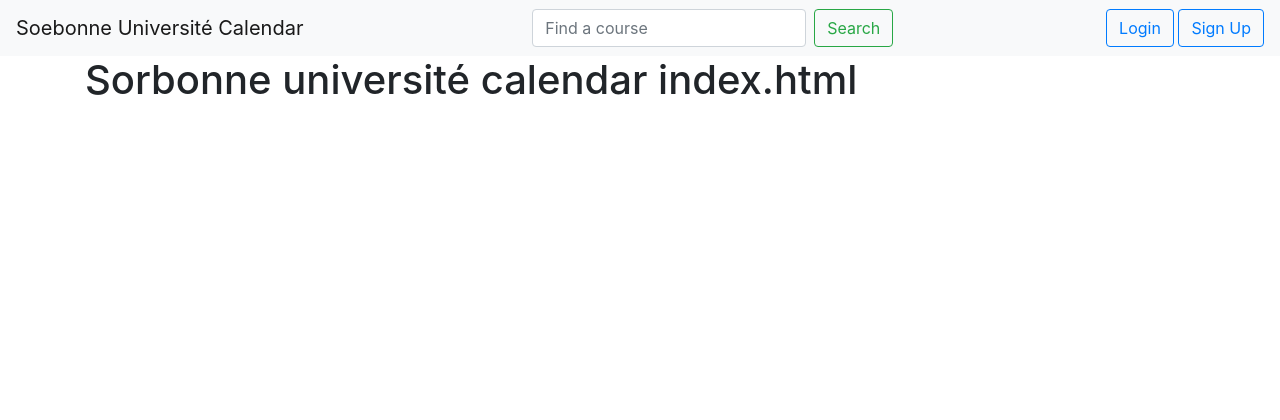
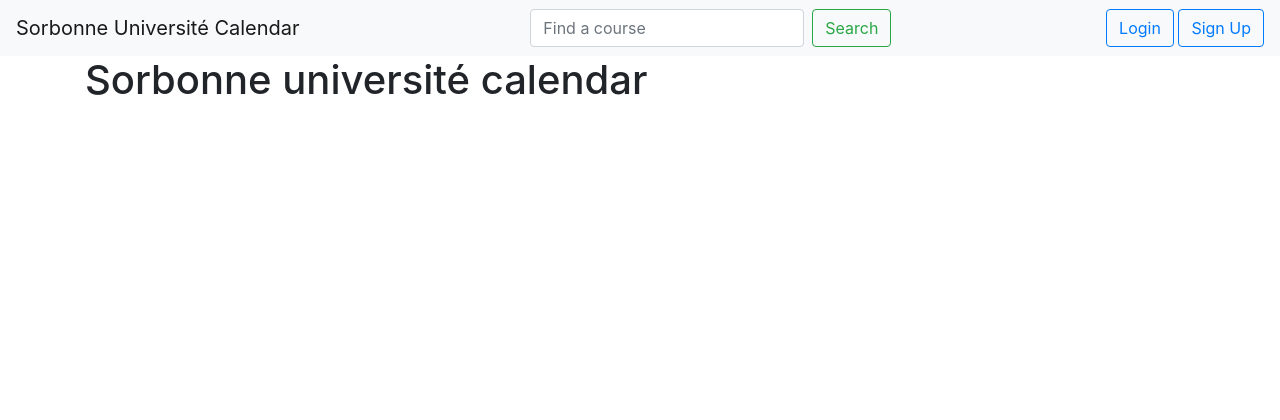
Before and after one commit to AmineDjeghri/SUCAL, a Flask app: page / in a window 1280 px wide. Shown: the top 420 px of the page. Run offline with Flask 2, Linux system fonts and the light colour scheme; some libraries are stand-ins or nearby versions.

Commit message:
configuring stage app

```diff
--- a/app/templates/base.html
+++ b/app/templates/base.html
@@ -25,7 +25,7 @@
 
 <body>
     <nav class="navbar navbar-expand-lg navbar-light bg-light ">
-        <a class="navbar-brand" href="{{ url_for('main.index') }}">Soebonne Université Calendar</a>
+        <a class="navbar-brand" href="{{ url_for('main.index') }}">Sorbonne Université Calendar</a>
         <button class="navbar-toggler" type="button" data-toggle="collapse" data-target="#navbarSupportedContent" aria-controls="navbarSupportedContent" aria-expanded="false" aria-label="Toggle navigation">
           <span class="navbar-toggler-icon"></span>
         </button>
--- a/app/templates/index.html
+++ b/app/templates/index.html
@@ -2,7 +2,7 @@
 
 {% block content %}
 <h1 >
-  Sorbonne université calendar index.html
+  Sorbonne université calendar
 </h1>
 
 {% endblock %}
```
